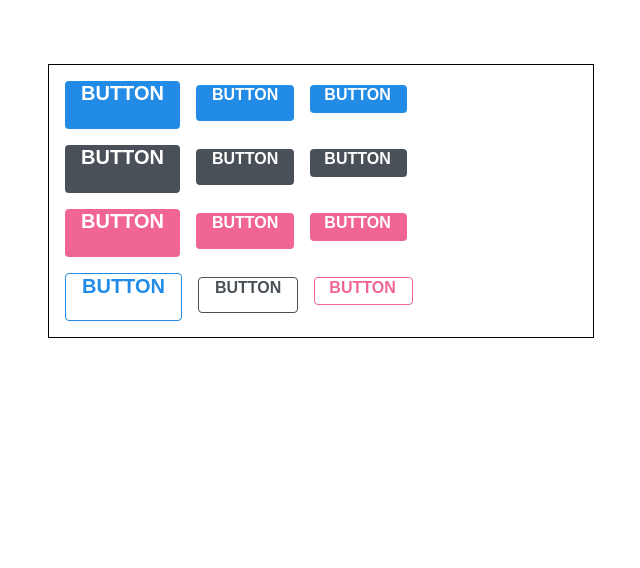
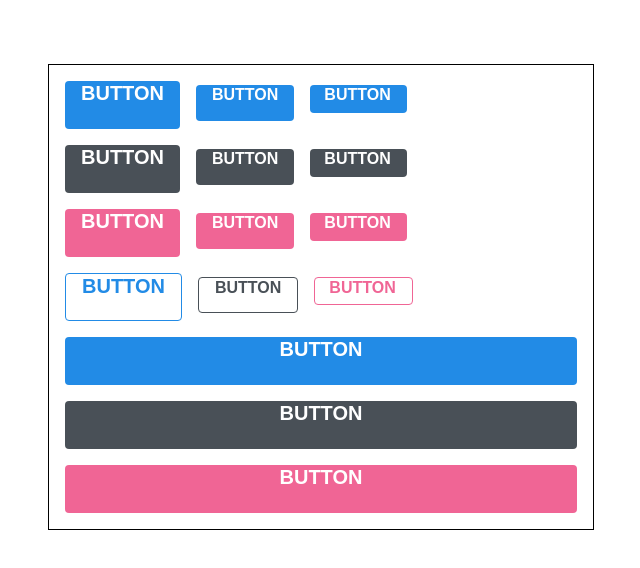
Before and after one commit to seedevk8s/fc_reactReview2, a React (Create React App) app: page / in a window 1280 px wide. Shown: the top 568 px of the page, without its empty margins (319-959 px from the left). Built offline with nearby package versions, Linux system fonts and the light colour scheme.

Commit message:
전체 너비 차지하는 옵션

```diff
--- a/src/App.js
+++ b/src/App.js
@@ -39,6 +39,17 @@
           BUTTON
         </Button>
       </div>
+      <div className="buttons">
+        <Button size="large" fullWidth>
+          BUTTON
+        </Button>
+        <Button color="gray" fullWidth size="large">
+          BUTTON
+        </Button>
+        <Button size="large" color="pink" fullWidth>
+          BUTTON
+        </Button>
+      </div>
     </div>
   );
 }
--- a/src/components/Button.js
+++ b/src/components/Button.js
@@ -2,13 +2,15 @@
 import "./Button.scss";
 import classNames from "classnames";
 
-function Button({ children, size, color, outline }) {
+function Button({ children, size, color, outline, fullWidth }) {
   /* className 에 CSS 클래스 이름을 동적으로 넣어주고 싶으면 이렇게 설정을 해주어야 합니다. */
   /* props 로 받은 props 값이 button 태그의 className 으로 전달이 될 것 입니다 */
   /* outline 값을 props 로 받아와서 객체 안에 집어 넣은 다음에 classNames() 에 포함시켜줬는데
   이렇게 하면 outline 값이 true 일 때에만 button 에 outline CSS 클래스가 적용됩니다.*/
   return (
-    <button className={classNames("Button", size, color, { outline })}>
+    <button
+      className={classNames("Button", size, color, { outline, fullWidth })}
+    >
       {children}
     </button>
   );
--- a/src/components/Button.scss
+++ b/src/components/Button.scss
@@ -74,4 +74,13 @@
   & + & {
     margin-left: 1rem;
   }
+
+  &.fullWidth {
+    width: 100%;
+    justify-content: center;
+    & + & {
+      margin-left: 0;
+      margin-top: 1rem;
+    }
+  }
 }
```
